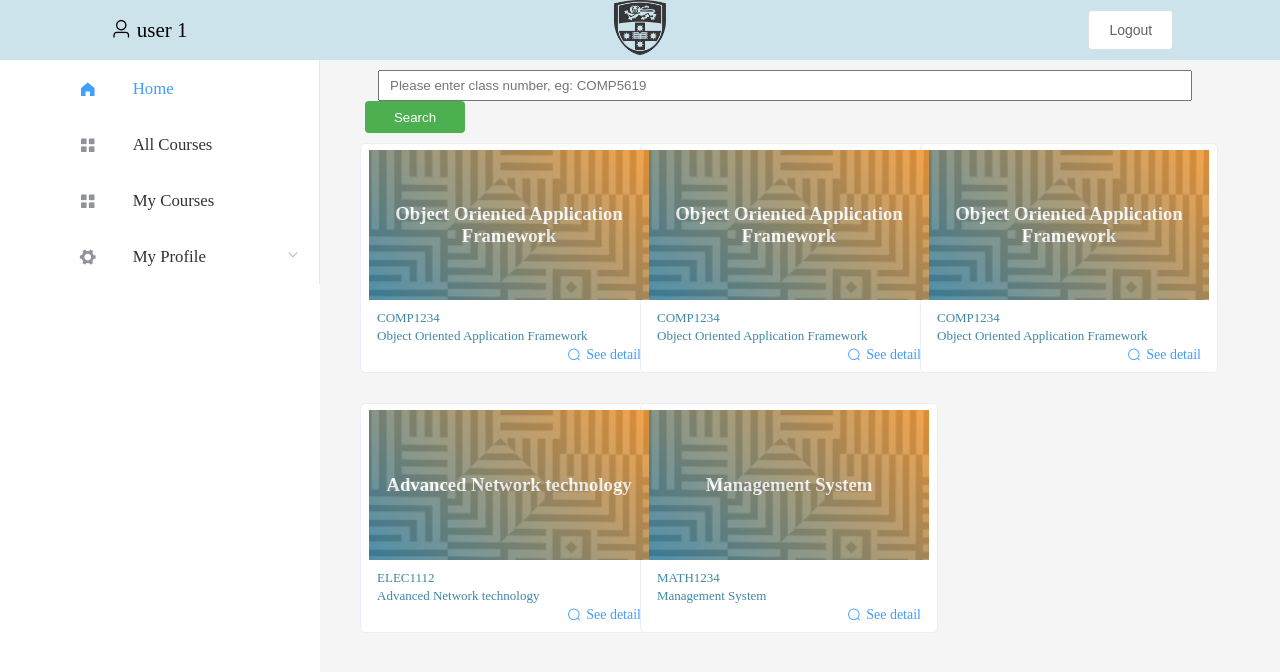
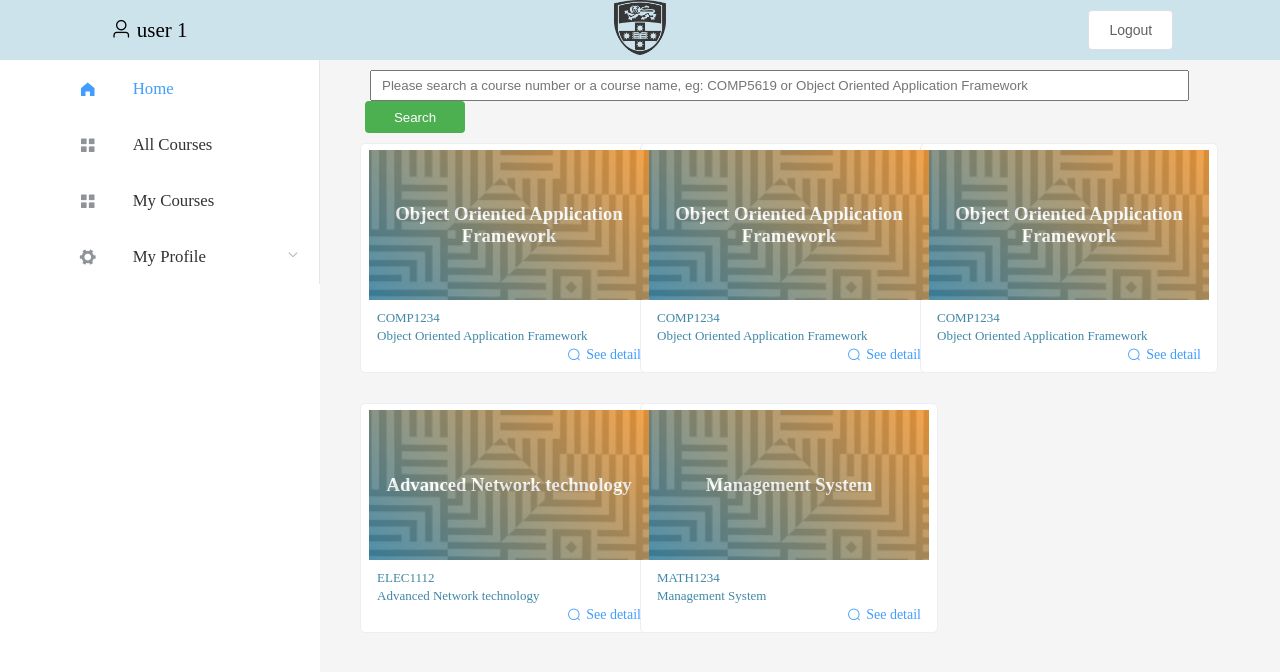
Before and after one commit to zilixx/Peer-study-platform-frontend, a Vue app: page /allcourse in a window 1280 px wide. Shown: the top 672 px of the page. Built offline with nearby package versions, Linux system fonts and the light colour scheme.

Commit message:
search bar integration completed

```diff
--- a/src/components/content/AllCourse.vue
+++ b/src/components/content/AllCourse.vue
@@ -30,6 +30,7 @@ export default {
     return {
       activeName: "",
       courses: [],
+      originalCourses: [],
     };
   },
   components: {
@@ -41,11 +42,12 @@ export default {
   },
   methods: {
     handleSearch(keyword) {
-      if (keyword == "") this.getData();
+      if (keyword == "") this.courses = this.originalCourses;
       else
-        this.courses = this.courses.filter(
+        this.courses = this.originalCourses.filter(
           (course) =>
-            course.id.includes(keyword) || course.name.includes(keyword)
+            course.id.toUpperCase().includes(keyword.toUpperCase()) ||
+            course.name.toUpperCase().includes(keyword.toUpperCase())
         );
     },
     getData() {
@@ -57,6 +59,7 @@ export default {
         { id: "ELEC1112", name: "Advanced Network technology" },
         { id: "MATH1234", name: "Management System" }
       );
+      this.originalCourses = this.courses.slice();
     },
   },
 };
--- a/src/components/utils/SearchBar.vue
+++ b/src/components/utils/SearchBar.vue
@@ -1,12 +1,17 @@
 <!-- Search bar component -->
-<template xmlns:size="http://www.w3.org/1999/xhtml">
+<template>
   <div>
     <input
       v-model.lazy="currentValue"
-      placeholder="Please enter class number, eg: COMP5619"
+      placeholder="Please search a course number or a course name, eg: COMP5619 or Object Oriented Application Framework"
       class="input"
     />
-    <input type="button" class="button button1" value="Search" @click="inputLoad" />
+    <input
+      type="button"
+      class="button button1"
+      value="Search"
+      @click="inputLoad"
+    />
   </div>
 </template>
 <script>
@@ -29,8 +34,8 @@ export default {
 .input {
   display: inline-block;
   padding: 6px 10px;
-  width: 790px;
-  margin-left: 13px;
+  width: 795px;
+  margin-left: 5px;
 }
 .button {
   width: 100px;
```
